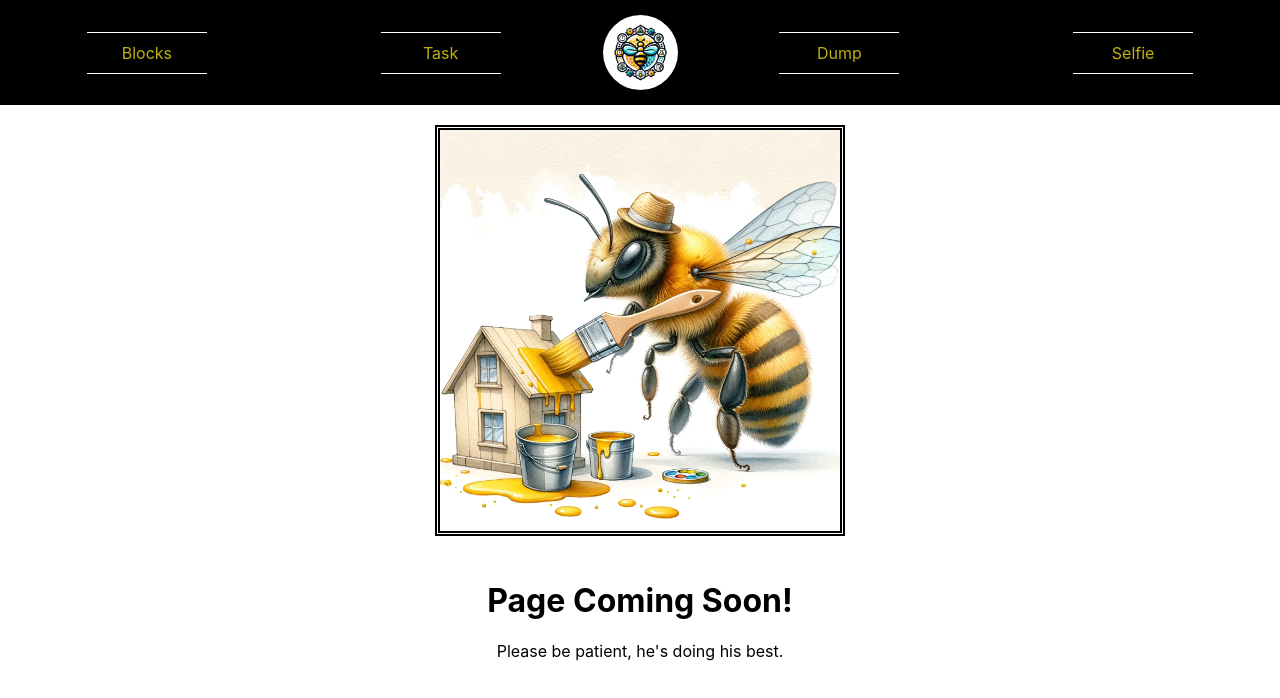
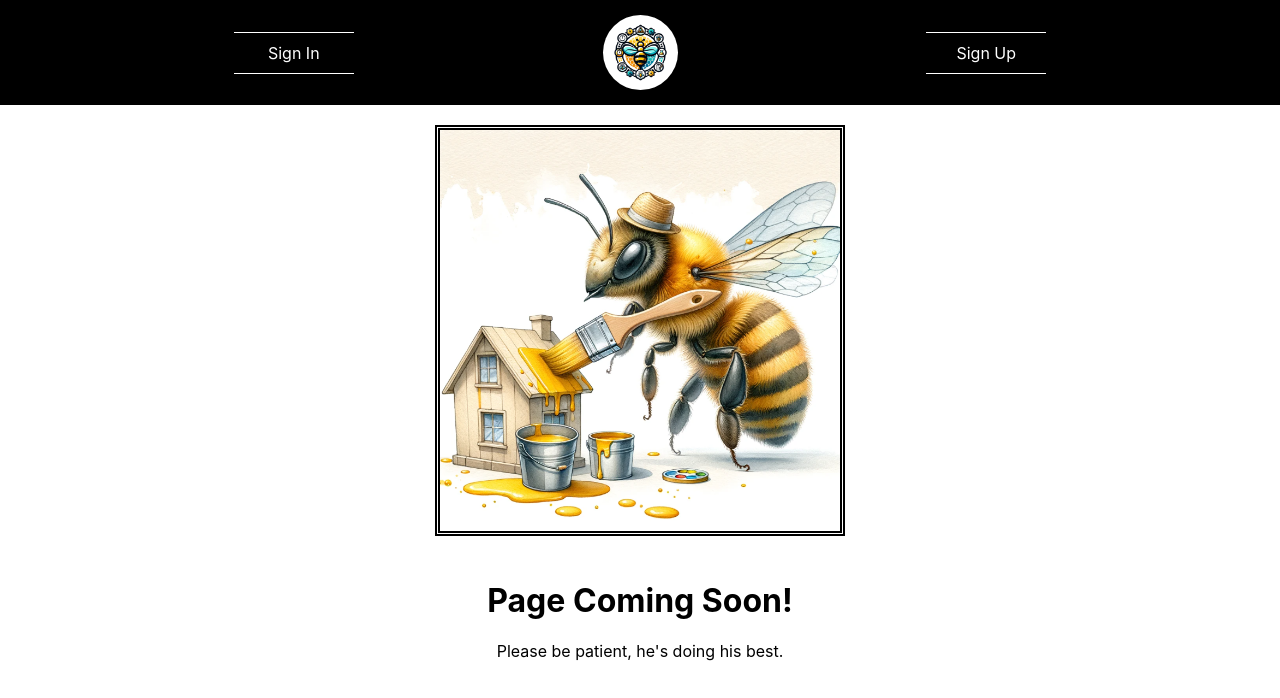
Before and after one commit to cparsons9712/BusyBees, a React (Create React App) app in the folder frontend/: page / in a window 1280 px wide. Shown: the top 698 px of the page. Built offline with nearby package versions, Linux system fonts and the light colour scheme.

Commit message:
organize frontend into folders

```diff
--- a/frontend/src/Components/Header.jsx
+++ /dev/null
@@ -1,21 +0,0 @@
-import { useEffect, useState } from "react";
-import UserHeader from "./userHeader"
-import GuestHeader from "./guestHeader";
-
-const Header = () => {
-    const [user, setUser] = useState(true);
-    const [auth, setAuth] = useState(false)
-
-
-    useEffect(()=>{
-        if (user) setAuth(true);
-        if(!user) setAuth(false)
-    },[user])
-
-    return (<>
-        {auth ? <UserHeader /> : <GuestHeader />}
-    </>)
-
-}
-
-export default Header
--- a/frontend/src/Components/Modal.jsx
+++ b/frontend/src/Components/Modals/Modal.jsx
@@ -1,7 +1,7 @@
 import {useEffect} from "react"
 import {useSpring, animated, useTransition} from '@react-spring/web'
 
-import '../Styling/modal.css'
+import '../../Styling/modal.css'
 
 const Modal = ({children, isOpen, onClose}) => {
     const handleEscape = e => {
--- a/frontend/src/Components/signIn.tsx
+++ b/frontend/src/Components/Modals/SignIn.tsx
@@ -1,6 +1,6 @@
 import React, {  useState } from "react";
-import '../Styling/signIn.css'
-import '../Styling/modal.css'
+import '../../Styling/signIn.css'
+// import '../Styling/modal.css'
 
 
 
--- a/frontend/src/Pages/ComingSoon.tsx
+++ b/frontend/src/Components/Pages/ComingSoon.tsx
@@ -1,4 +1,4 @@
-import '../Styling/errorPage.css'
+import '../../Styling/errorPage.css'
 
 export default function ComingSoonPage() {
 
--- a/frontend/src/Pages/ErrorPage.jsx
+++ b/frontend/src/Components/Pages/ErrorPage.jsx
@@ -1,5 +1,5 @@
 import { useRouteError } from "react-router-dom";
-import '../Styling/errorPage.css'
+import '../../Styling/errorPage.css'
 
 export default function ErrorPage() {
   const error = useRouteError();
--- /dev/null
+++ b/frontend/src/Components/Structure/GuestHeader.tsx
@@ -0,0 +1,36 @@
+import { NavLink } from "react-router-dom";
+import '../../Styling/Header.css'
+import SignUp from "../Modals/SignUp";
+import SignIn from "../Modals/SignIn";
+import { useState } from "react";
+import Modal from "../Modals/Modal";
+
+const GuestHeader = () => {
+  const [openSignUp, setOpenSignUp] = useState(false);
+  const [openSignIn, setOpenSignIn] = useState(false);
+
+  return (
+    <div className="headerBackground">
+      <div onClick={() => setOpenSignIn(!openSignIn)} className="headerOption">
+        Sign In
+      </div>
+
+      <div className="headerLogo">
+        <img src="./logo.png" alt="logo" />
+      </div>
+
+      <div onClick={() => setOpenSignUp(!openSignUp)} className="headerOption">
+        Sign Up
+      </div>
+
+      <Modal isOpen={openSignUp} onClose={() => setOpenSignUp(false)}>
+        <SignUp />
+      </Modal>
+      <Modal isOpen={openSignIn} onClose={() => setOpenSignIn(false)}>
+        <SignIn />
+      </Modal>
+    </div>
+  );
+};
+
+export default GuestHeader;
--- /dev/null
+++ b/frontend/src/Components/Structure/HeaderWrapper.jsx
@@ -0,0 +1,17 @@
+import { useEffect, useState } from "react";
+import UserHeader from "./UserHeader";
+import GuestHeader from "./GuestHeader";
+
+const Header = () => {
+  const [user, setUser] = useState(false);
+  const [auth, setAuth] = useState(false);
+
+  useEffect(() => {
+    if (user) setAuth(true);
+    if (!user) setAuth(false);
+  }, [user]);
+
+  return <>{auth ? <UserHeader /> : <GuestHeader />}</>;
+};
+
+export default Header;
--- a/frontend/src/Components/userHeader.tsx
+++ b/frontend/src/Components/Structure/UserHeader.tsx
@@ -1,6 +1,6 @@
 
 import { NavLink} from 'react-router-dom'
-import '../Styling/Header.css'
+import '../../Styling/Header.css'
 
 const UserHeader = () => {
     return (
--- a/frontend/src/Components/guestHeader.tsx
+++ /dev/null
@@ -1,43 +0,0 @@
-
-import { NavLink} from 'react-router-dom'
-
-import SignUp from './signUp'
-import SignIn from './signIn'
-import { useState } from 'react'
-import Modal from './Modal'
-
-const GuestHeader = () => {
-    const [openSignUp, setOpenSignUp] = useState(false)
-    const [openSignIn, setOpenSignIn] = useState(false)
-
-
-    return (
-    <div className="headerBackground">
-
-        <div onClick={()=>setOpenSignIn(!openSignIn)} className="headerOption">
-            Sign In
-        </div>
-
-        <div  className="headerLogo">
-            <img src ='./logo.png' alt="logo"/>
-        </div>
-
-        <div onClick={()=>setOpenSignUp(!openSignUp)} className="headerOption">
-            Sign Up
-        </div>
-
-
-        <Modal isOpen={openSignUp} onClose={()=>setOpenSignUp(false)}>
-            <SignUp />
-        </Modal>
-        <Modal isOpen={openSignIn} onClose={()=>setOpenSignIn(false)}>
-            <SignIn />
-        </Modal>
-
-
-    </div>
-)
-
-}
-
-export default GuestHeader
```
Also changed, not shown: frontend/src/Components/Modals/SignUp.tsx (renamed from frontend/src/Components/signUp.tsx, +26 -20 lines), frontend/src/index.tsx (+24 -30 lines), frontend/src/Components/Pages/TestPage.jsx (renamed from frontend/src/Pages/root.jsx).
